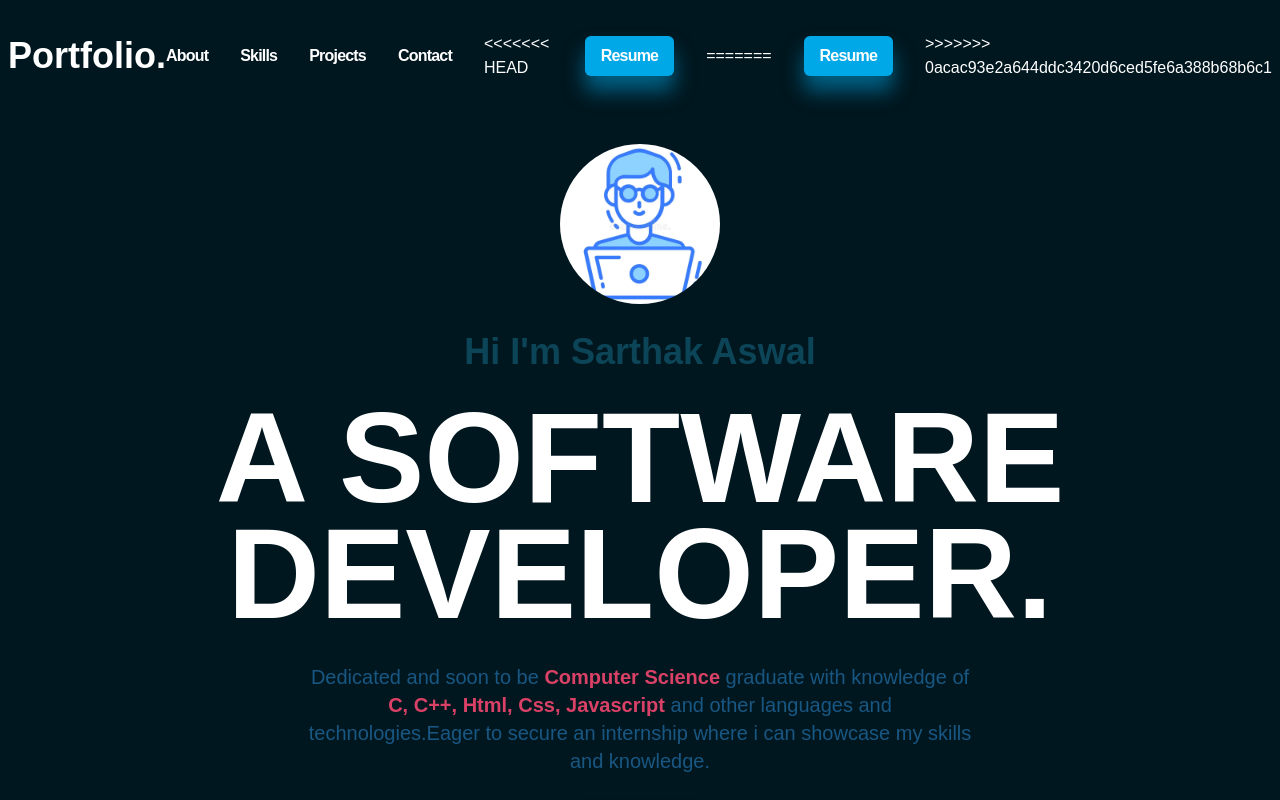
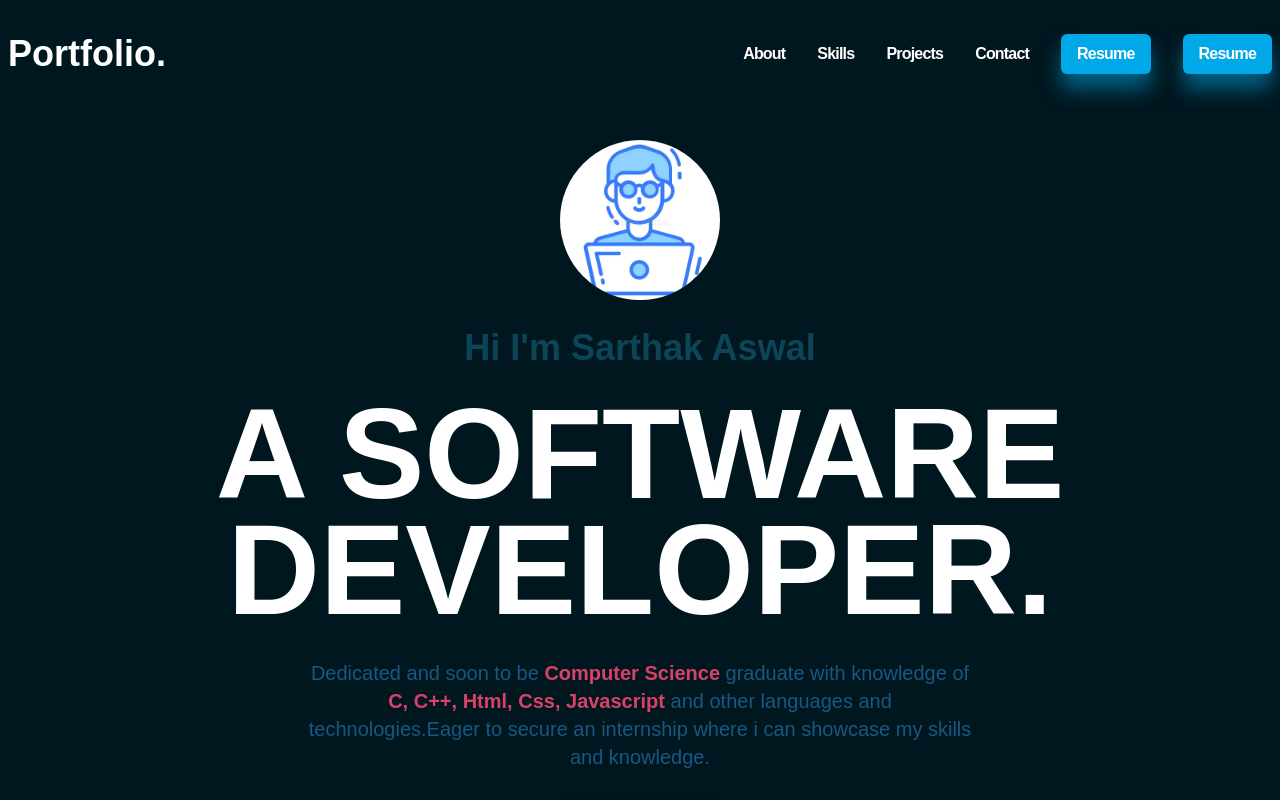
Before and after one commit to Sarthak-Aswal/Portfolio-Website, a website built with Vite: page index.html in a window 1280 px wide. Shown: the top 800 px of the page. Built offline with nearby package versions, Linux system fonts and the light colour scheme; a web font is replaced by a local one.

Commit message:
Update index.html

```diff
--- a/index.html
+++ b/index.html
@@ -29,11 +29,11 @@
           <li><a href="#skills" class="header_link">Skills</a></li>
           <li><a href="#project" class="header_link">Projects</a></li>
           <li><a href="#contact" class="header_link">Contact</a></li>
-<<<<<<< HEAD
+
           <li><a href="public/resume/SarthakResume.pdf" download="SarthakAswalResume.pdf" class="header_resume btn ">Resume</a></li>
-=======
+
           <li><a href="./public/resume" download="SarthakResume.pdf" class="header_resume btn ">Resume</a></li>
->>>>>>> 0acac93e2a644ddc3420d6ced5fe6a388b68b6c1
+
 
         </ul>
         <button class="header_bar">
```
